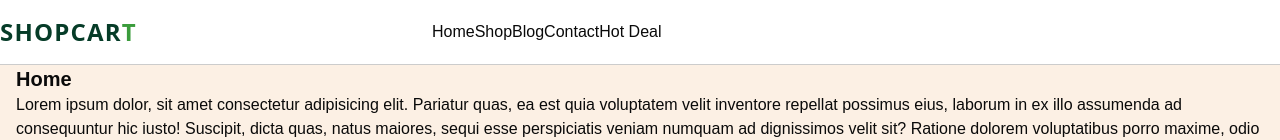
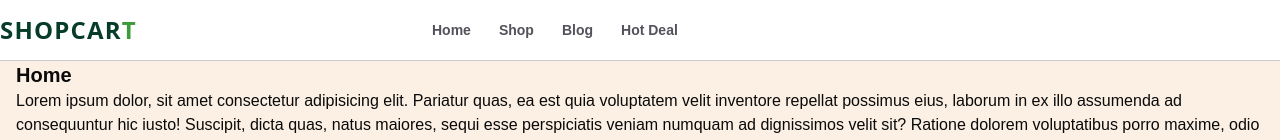
Before and after one commit to MadSharma/ecom, a Next.js app: page / in a window 1280 px wide. Shown: the top 140 px of the page. Built offline with nearby package versions, Linux system fonts and the light colour scheme.

Commit message:
add hover effect

```diff
--- a/components/ui/HeaderMenu.tsx
+++ b/components/ui/HeaderMenu.tsx
@@ -4,14 +4,31 @@ import React from 'react'
 
 const HeaderMenu = () => {
   return (
-    <div className='hidden md:inline-flex w-1/3'>
+    <div className="hidden md:inline-flex w-1/3 items-center gap-7 text-sm capitalize font-semibold text-lightColor">
       {headerData?.map((item) => (
-          <Link key={item?.title} href={item?.href}>
-            {item?.title}
-          </Link>
-     ))}
+        <Link
+          key={item?.title}
+          href={item?.href}
+          className="relative group hover:text-shop_light_green hoverEffect"
+        >
+          {item?.title}
+
+          {/* Left underline bar */}
+          <span
+            className="absolute -bottom-1 left-1/2 w-0 h-0.5 bg-shop_light_green
+            transition-all duration-300 group-hover:w-1/2 group-hover:left-0"
+          ></span>
+
+          {/* Right underline bar */}
+          <span
+            className="absolute -bottom-1 right-1/2 w-0 h-0.5 bg-shop_light_green
+            transition-all duration-300 group-hover:w-1/2"
+          ></span>
+
+        </Link>
+      ))}
     </div>
   )
 }
 
-export default HeaderMenu
+export default HeaderMenu;
--- a/constants/data.ts
+++ b/constants/data.ts
@@ -2,6 +2,6 @@ export const headerData = [
   { title: "Home", href: "/" },
   { title: "Shop", href: "/shop" },
   { title: "Blog", href: "/blog" },
-  { title: "Contact", href: "/contact" },
+  // { title: "Contact", href: "/contact" },
   { title: "Hot Deal", href: "/hotdeal" },
 ]
```
